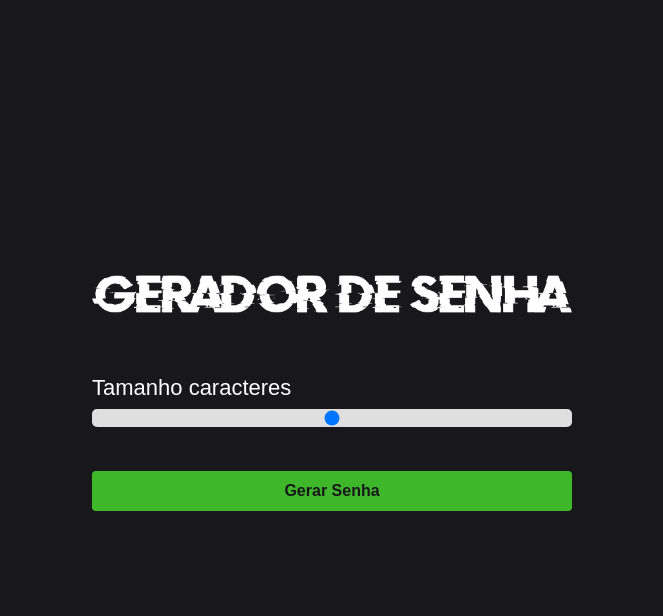
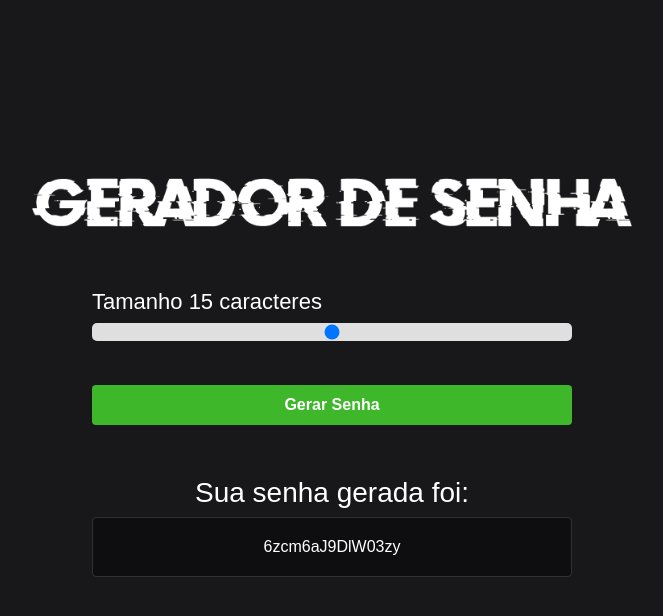
Before and after one commit to MrcCravo/10.09.2023-Password-generator, a plain HTML site: page index.html in a window 1280 px wide. Both pictures are taken after a click on the button "Gerar Senha". Shown: the whole page, without its empty margins (308-971 px from the left). Drawn offline with Linux system fonts and the light colour scheme.

Commit message:
finalização desse projeto. nesta data foi realizado o js que gera as senhas solicitadas

```diff
--- a/index.html
+++ b/index.html
@@ -2,30 +2,29 @@
 <html lang="en">
 <head>
     <meta charset="UTF-8">
+    <meta http-equiv="X-UA-Compatible" content="IE=edge">
     <meta name="viewport" content="width=device-width, initial-scale=1.0">
     <meta nome="keywords" content="Gerador de senhas, número da sorte, password">
-    <title>Gerador de Senha</title>
+    <title>Gerador de Senhas</title>
 
     <link rel="stylesheet" href="style.css">
 </head>
 <body>
 
     <img class="logo" src="./assets/logo.png" alt="Gerador de senha logo"/>
+
     <main class="container-input">
         <span>Tamanho <span id="valor"></span> caracteres</span>
-        <input id="slider" class="slider" type="range" min="4" max="18" value="11"/>
+        <input id="slider" class="slider" type="range" min="5" max="25" value="15"/>
 
-        <button id="button" class="button-cta">Gerar Senha</button>
-
+        <button id="button" class="button-cta" onclick="generatePassword()">Gerar Senha</button>
     </main>
 
-    <div id="container-password" class="container-password hide">
-      <span class="title">Sua senha gerada foi:</span>
-      <span id="password" class="password">123123123123123</span>
-      <span class="tooltip">Clique na senha para copiar</span>
+    <div id="container-password" onclick="copyPassword()" class="container-password hide">
+        <span class="title">Sua senha gerada foi:</span>
+        <span id="password" class="password">123123123123123</span>
+        <span class="tooltip">Clique na senha para copiar 👆</span>
     </div>
-
-
 
     <script src="script.js"></script>
 </body>
--- a/script.js
+++ b/script.js
@@ -1 +1,42 @@
-let sliderElement
+let sliderElement = document.querySelector("#slider");
+let buttonElement = document.querySelector("#button");
+
+let sizePassword = document.querySelector("#valor");
+let password = document.querySelector("#password");
+
+let containerPassword = document.querySelector("#container-password");
+
+let charset = "abcdefghijkmlnopqrstuvxzwyABCDEFGHIJKLMNOPQRSTUVXZWY0123456789"
+let novaSenha = "";
+
+sizePassword.innerHTML = sliderElement.value;
+
+slider.oninput = function() {
+    sizePassword.innerHTML = this.value;
+}
+
+
+function generatePassword(){
+
+    let pass = "";
+
+    for(let i = 0, n = charset.length; i < sliderElement.value; ++i){
+        pass += charset.charAt(Math.floor(Math.random() * n));
+    }
+
+    containerPassword.classList.remove("hide");
+    password.innerHTML = pass;
+    novaSenha = pass;
+}
+
+function copyPassword(){
+    if(novaSenha){
+        navigator.clipboard.writeText(novaSenha)
+        .then(function() {
+            alert("Senha copiada com sucesso!");
+        });
+    }
+}
+//O vídeo indicado pedia que fosse criado um alerta para a função copyPassword, contudo a função deixava de funcionar adquadamente
+//Os comentários do vídeo encontrados no youtube, sugeriam que o alert fosse colocado após o navigator, o que também não funcionou
+//Encontrei a solução aboradando o tema no chatgpt
--- a/style.css
+++ b/style.css
@@ -16,7 +16,7 @@ body{
 }
 
 .logo{
-    max-width: 480px;
+    max-width: 600px;
     margin-bottom: 48px;
 }
 
@@ -38,7 +38,6 @@ body{
     height: 18px;
     outline: none;
     margin-top: 8px;
-
 }
 
 .button-cta{
@@ -48,10 +47,9 @@ body{
     border-radius: 4px;
     cursor: pointer;
     margin-top: 40px;
-    color: #18181B;
+    color: #fff;
     font-weight: bold;
     font-size: 16px;
-
 }
 
 .container-password{
@@ -66,46 +64,45 @@ body{
 .title{
     text-align: center;
     color: #fff;
-    font-size: 24px;
+    font-size: 28px;
     margin-top: 24px;
     margin-bottom: 8px;
 }
 
+
 .password{
     height: 60px;
-    background-color: #fff;
+    background-color: rgba(0,0,0, 0.40);
     border-radius: 4px;
     display: flex;
     justify-content: center;
     align-items: center;
-    color: rgb(11, 11, 11);
+    color: #fff;
     border: 1px solid #313131;
     transition: transform 0.09s;
 }
 
 .password:hover{
     transform: scale(1.04);
-
 }
 
 .tooltip{
-    color: #fff;
+    color: #18181b;
     position: relative;
     top: 20px;
     padding: 6px 8px;
-    background: rgb(15,15,15);
+    background: #fff;
     text-align: center;
     font-size: 16px;
     border-radius: 6px;
     visibility: hidden;
-    opacity: 0  ;
-    transition: all 0.5s ease-in-out;
+    opacity: 0;
+    transition: all 0.35s ease-in-out;
 }
 
 .hide{
     display: none;
 }
-
 .container-password:hover .tooltip{
     visibility: visible;
     bottom: 50px;
```
